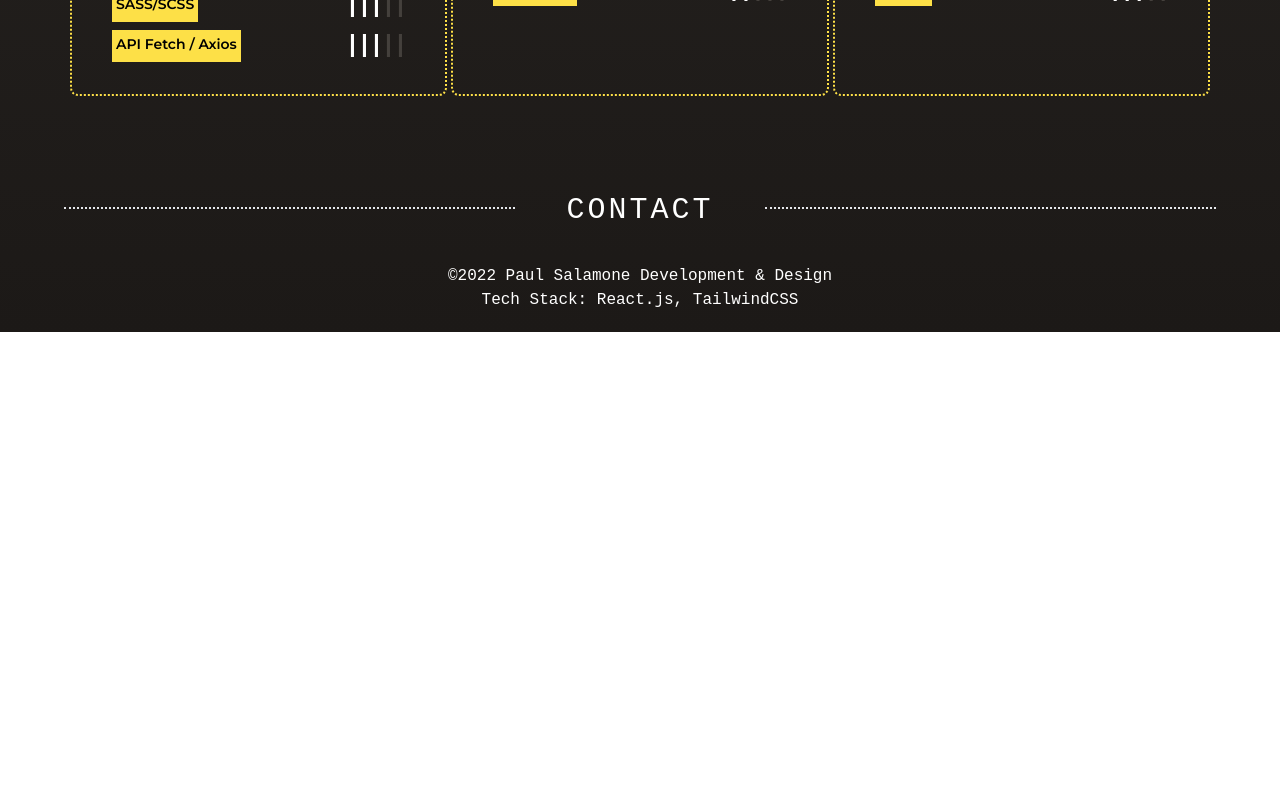
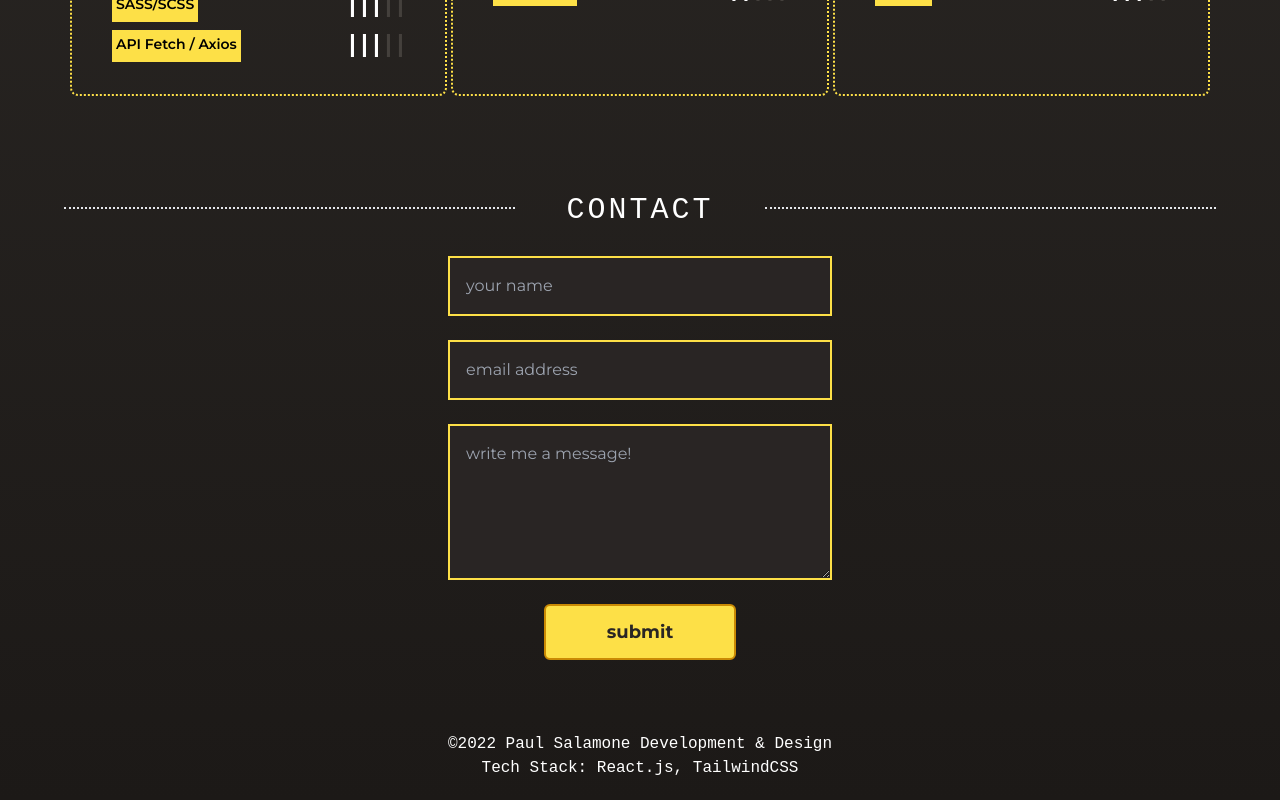
Before and after one commit to paulsalamone/portfolio, a React (Create React App) app: page / in a window 1280 px wide. Shown: the part 4010-4810 px from the top of the page. Before the commit the page ends 4342 px from the top, so only its background shows below. Built offline with nearby package versions, Linux system fonts and the light colour scheme.

Commit message:
basic form styling

```diff
--- a/src/components/Contact.js
+++ b/src/components/Contact.js
@@ -1,4 +1,14 @@
+import { useState } from "react";
+
+const FORM_ENDPOINT = "";
+
 const Contact = () => {
+  const [submitted, setSubmitted] = useState(false);
+
+  const handleSubmit = (e) => {
+    console.log(e.target.value);
+  };
+
   return (
     <>
       <section className="flex flex-col items-center mt-8">
@@ -9,6 +19,49 @@ const Contact = () => {
           </h2>
           <div className="border-b-2 border-dotted w-2/5"></div>
         </div>
+        {/* CONTACT FORM */}
+        <form
+          onSubmit={handleSubmit}
+          method="POST"
+          target="_blank"
+          className="flex flex-col items-center w-full mb-10"
+        >
+          <input
+            type="text"
+            name="name"
+            placeholder="your name"
+            required
+            className="border-2 border-yellow-300 bg-stone-800 p-4 m-3 text-white font-heading w-96"
+          />
+          <input
+            type="text"
+            name="email"
+            placeholder="email address"
+            required
+            className="border-2 border-yellow-300 bg-stone-800 p-4 m-3 text-white font-heading w-96"
+          />
+          <textarea
+            cols="30"
+            rows="5"
+            name="message"
+            placeholder="write me a message!"
+            required
+            className="border-2 border-yellow-300 bg-stone-800 p-4 m-3 text-white font-heading w-96 "
+          ></textarea>
+          <button
+            type="submit"
+            className="border-2 border-yellow-600 bg-yellow-300 p-3 rounded-md  m-3 text-stone-800 font-bold font-heading w-48 text-lg hover:bg-yellow-200 bg:border-yellow-500
+            hover:translate-x-[-1px]
+            hover:translate-y-[-1px]
+            active:translate-x-[1px]
+            active:translate-y-[1px]
+            transition-all
+            cursor-pointer"
+          >
+            {" "}
+            submit
+          </button>
+        </form>
       </section>
     </>
   );
```
